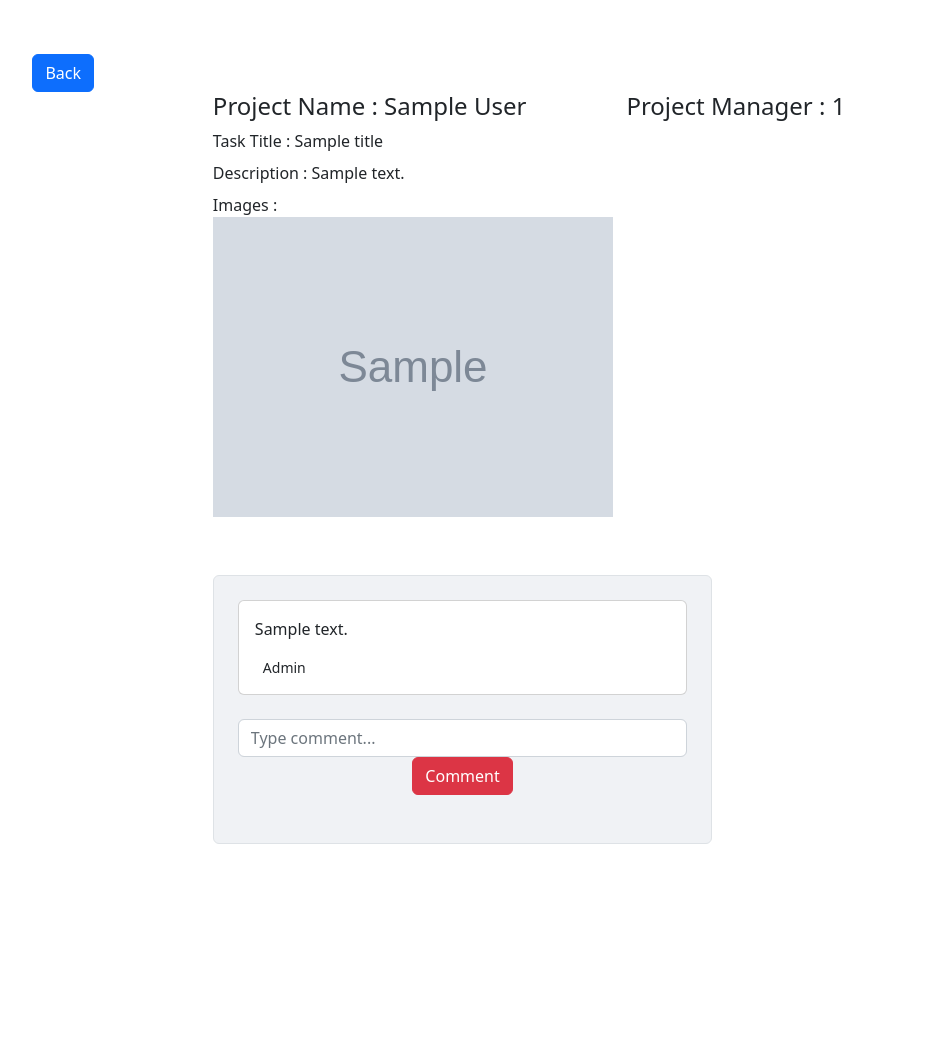
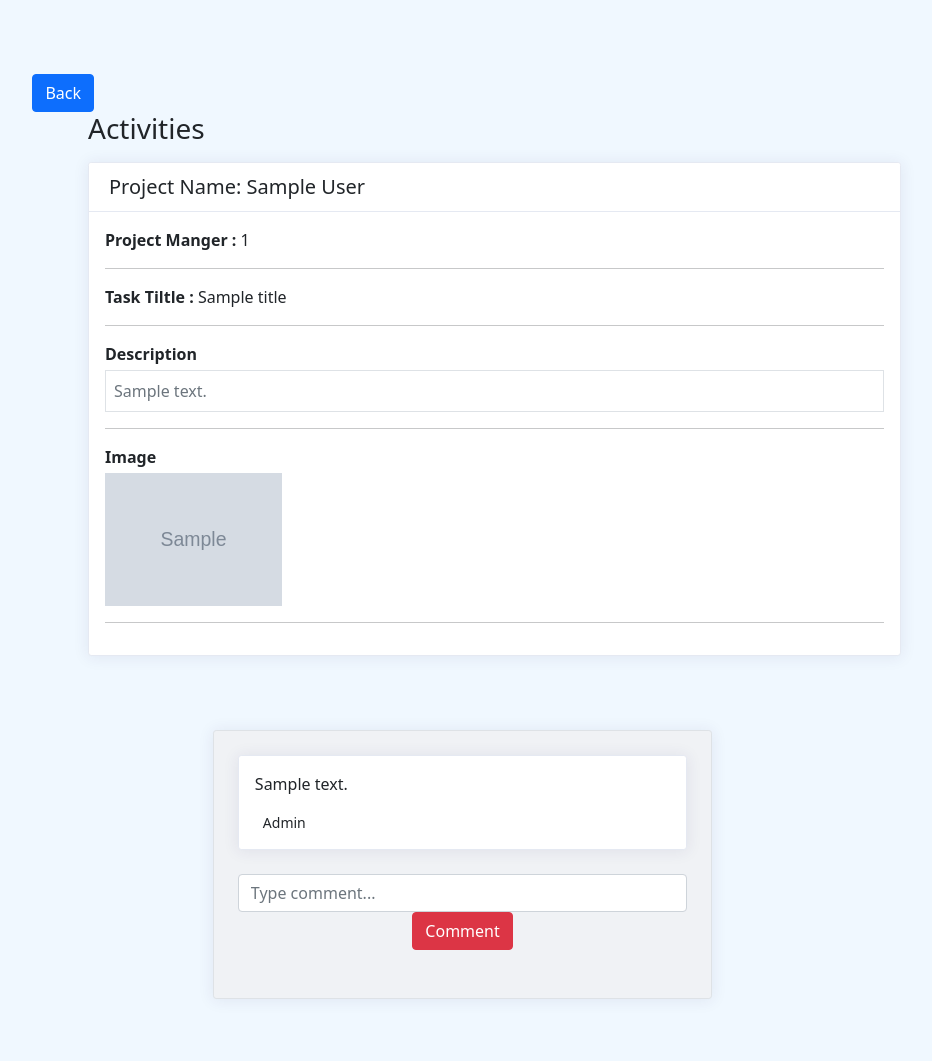
Before and after one commit to muhammedrahees360/Task-Managment-system, a PHP site: page /tms/viewtaskdetail.php?id=1 in a window 1280 px wide. Shown: the part 56-1117 px from the top of the page, without its empty margins (6-938 px from the left). Before the commit the page ends 900 px from the top, so only its background shows below. Run offline with PHP 8.4, Linux system fonts and the light colour scheme; the visitor is signed in with stand-in values (Sample User, id 1); tables that the repository leaves empty or names only in its code hold one stand-in row (values such as "Sample post"); grey boxes marked "Sample" are stand-in pictures; data that the repository does not hold is empty; some libraries are stand-ins or nearby versions.

```diff
--- a/admintaskview.php
+++ b/admintaskview.php
@@ -33,7 +33,7 @@
             <dd class="col-sm-9">Priority: <?=$priority?></dd>
         </dl>
     </div>
-    <div style="border: 1px solid black;margin: 10px;padding: 10px;">
+    <div style="margin: 10px;padding: 10px;">
         <dl class="row">
             <dt class="col-sm-3">Description:</dt>
             <dd class="col-sm-9"><?= $result[0]['description']?></dd>
--- a/deletetask.php
+++ b/deletetask.php
@@ -6,9 +6,10 @@ if(isset($_POST['deletetask']))
     $task_id = $_POST['deletetask'];
     $user = new taskContr;
     $result = $user->delete($task_id);
+    $id=$_SESSION['projectidadmin'];
     if($result)
     {
-        header("Location:taskdisp.php?error=datadeleted");
+        header("Location:taskdisp.php?id=$id");
         exit(0);
     }
     else
--- a/index.php
+++ b/index.php
@@ -1,8 +1,6 @@
 <?php
 session_start();
 include 'login.inc.php';
-
-
 ?>
 <!DOCTYPE html>
 <html lang="en">
@@ -14,24 +12,20 @@ include 'login.inc.php';
     <link href="https://cdn.jsdelivr.net/npm/bootstrap@5.0.2/dist/css/bootstrap.min.css" rel="stylesheet" integrity="sha384-EVSTQN3/azprG1Anm3QDgpJLIm9Nao0Yz1ztcQTwFspd3yD65VohhpuuCOmLASjC" crossorigin="anonymous">
 </head>
 <body>
-
 <section class="vh-100 gradient-custom">
   <div class="container py-5 h-100">
     <div class="row d-flex justify-content-center align-items-center h-100">
       <div class="col-12 col-md-8 col-lg-6 col-xl-5">
         <div class="card bg-dark text-white" style="border-radius: 1rem;">
           <div class="card-body p-5 text-center">
-
             <div class="mb-md-5 mt-md-4 pb-5">
                 <form action="login.inc.php" method="POST">
                       <h2 class="fw-bold mb-2 text-uppercase">Login</h2>
                       <p class="text-white-50 mb-5">Please enter your login and password!</p>
-
                         <div class="form-outline form-white mb-4">
                             <input type="text" id="typeEmailX" name="uid" class="form-control form-control-lg"  value="<?php if(isset($_COOKIE["user_login"])) { echo $_COOKIE["user_login"]; } ?>"/>
                             <label class="form-label" for="typeEmailX">Username</label>
                         </div>
-
                         <div class="form-outline form-white mb-4">
                             <input type="password" id="typePasswordX" name="pwd" class="form-control form-control-lg" value="<?php if(isset($_COOKIE["userpassword"])) { echo $_COOKIE["userpassword"]; } ?>"/>
                             <label class="form-label" for="typePasswordX">Password</label>
--- a/newtaskview.php
+++ b/newtaskview.php
@@ -11,7 +11,7 @@
     <link href="https://cdn.jsdelivr.net/npm/bootstrap@5.0.2/dist/css/bootstrap.min.css" rel="stylesheet" integrity="sha384-EVSTQN3/azprG1Anm3QDgpJLIm9Nao0Yz1ztcQTwFspd3yD65VohhpuuCOmLASjC" crossorigin="anonymous">
 </head>
 <body style="padding:4vw">
-<a class="btn btn-primary" href="user.php?id=<?=$_SESSION['projectidadmin']?>">Back</a>
+<a class="btn btn-primary" href="taskdisp.php?id=<?=$_SESSION['projectidadmin']?>">Back</a>
     <h2><center>New Task</center></h2><hr>
 <form class="row g-3" method="POST" action="addfile.php" enctype="multipart/form-data">
   <div class="col-md-6">
@@ -26,9 +26,11 @@
       <label for="inputPassword4" class="form-label">Due Date</label>
       <input type="date" class="form-control" required id="inputPassword4" name="enddate">
   </div>
-  <div class="col-md-4">
+
+    <div class="col-md-4">
          <label for="inputState" class="form-label">Choose you Priority</label>
             <select name="priority" id="inputState" class="form-select">
+
                 <option value="1">Critical</option>
                 <option value="2">Important</option>
                 <option value="3">Normal</option>
--- a/usermodel.php
+++ b/usermodel.php
@@ -9,12 +9,12 @@ if(isset($_POST['deletetask']))
     $result = $user->delete($task_id);
     if($result)
     {
-        header("Location:taskdisp.php?error=datadeleted");
+        header("Location:user.php?error=datadeleted");
         exit(0);
     }
     else
     {
-        header("Location:taskdisp.php?error=somethingwrong!");
+        header("Location:user.php?error=somethingwrong!");
         exit(0);
     }
 }
--- a/viewtaskdetail.php
+++ b/viewtaskdetail.php
@@ -14,30 +14,110 @@
     <meta http-equiv="X-UA-Compatible" content="IE=edge">
     <meta name="viewport" content="width=device-width, initial-scale=1.0">
     <title>Document</title>
+    <link href="https://cdn.jsdelivr.net/npm/bootstrap@5.0.2/dist/css/bootstrap.min.css" rel="stylesheet" integrity="sha384-EVSTQN3/azprG1Anm3QDgpJLIm9Nao0Yz1ztcQTwFspd3yD65VohhpuuCOmLASjC" crossorigin="anonymous">
+    <style>
+            body{
+        margin-top:20px;
+        background:#F0F8FF;
+        }
+        .card {
+            margin-bottom: 1.5rem;
+            box-shadow: 0 1px 15px 1px rgba(52,40,104,.08);
+        }
+        .card {
+            position: relative;
+            display: -ms-flexbox;
+            display: flex;
+            -ms-flex-direction: column;
+            flex-direction: column;
+            min-width: 0;
+            word-wrap: break-word;
+            background-color: #fff;
+            background-clip: border-box;
+            border: 1px solid #e5e9f2;
+            border-radius: .2rem;
+        }
+        .card-header:first-child {
+            border-radius: calc(.2rem - 1px) calc(.2rem - 1px) 0 0;
+        }
+
+        .card-header {
+            border-bottom-width: 1px;
+        }
+        .card-header {
+            padding: .75rem 1.25rem;
+            margin-bottom: 0;
+            color: inherit;
+            background-color: #fff;
+            border-bottom: 1px solid #e5e9f2;
+        }
+
+
+
+
+        </style>
+
 </head>
 <body style="padding: 3vw;">
     <a  class="btn btn-primary" href="user.php">Back</a>
-    <!-- <div style="margin: 10px;"> -->
-        <div  style="padding-left:15%;display:flex;width:100%;">
-            <h4 style="width:fit-content;padding:0">Project Name   :  <?=$_SESSION['projectname']?></h4>
-            <br>
-            <h4 style="width:fit-content;padding:0;margin-left:100px;">Project Manager  : <?= $_SESSION['projectmanager']?></h4>
+
+
+
+        <div class="container">
+    <h1 class="h3 mb-3">Activities</h1>
+    <div class="row">
+        <div class="col-md-8 col-xl-9">
+            <div class="card">
+                <div class="card-header">
+                    <h5 class="card-title mb-0">Project Name: <?=$_SESSION['projectname']?></h5>
+                </div>
+                <div class="card-body h-100">
+                    <div class="media">
+                        <div class="media-body">
+                            <strong>Project Manger : </strong> <?= $_SESSION['projectmanager']?>
                         </div>
                     </div>
+                    <hr>
                     <?php
+
   if(isset($_GET['id']))
   {
+
       $id=$_GET['id'];
       $gettask = new userfunction;
 
       $taskresult =$gettask->gettask($id);
       $_SESSION['taskid']=$_GET['id'];
 ?>
-           <div style="width:fit-content;padding-left:15%">
-                    <dd > Task Title  :  <?=$taskresult[0]['task_title'] ?></dd>
-                    <dd >Description  : <?= $taskresult[0]['description']?></dd>
 
-                    <dd >Images  :
+                    <div class="media">
+
+                        <div class="media-body">
+
+                            <strong>Task Tiltle :  </strong> <?=$taskresult[0]['task_title'] ?>
+                            <br>
+
+
+                        </div>
+                    </div>
+
+                    <hr>
+                    <div class="media">
+
+                        <div class="media-body">
+
+                            <strong>Description</strong>
+                            <br>
+                            <div class="media-body">
+                                <div class="border text-sm text-muted p-2 mt-1">
+                                <?= $taskresult[0]['description']?>
+                                </div>
+                            </div>
+
+                        </div>
+                    </div>
+
+                    <hr>
                     <?php
                             $getimage = new userfunction;
                             $resultimage = $getimage->getimage($id);
@@ -47,19 +127,30 @@
                                 for($i =0;$i<$num;$i++)
                                 {
                         ?>
-                        <div class="row" ">
-                            <div class="column" style="display: table;clear: both;">
-                                <img src="Uploads/<?= $resultimage[$i]['image_url']?>"  alt="...">
+                    <div class="media">
+
+                        <div class="media-body">
+
+                            <strong>Image</strong>
+                            <br>
+
+
+                            <div class="row no-gutters mt-1">
+                                <div class="col-6 col-md-4 col-lg-4 col-xl-3" >
+                                    <img src="Uploads/<?= $resultimage[$i]['image_url']?>" class="img-fluid pr-2" alt="Unsplash">
+                                </div>
+
+                            </div>
+
+
                         </div>
                     </div>
                     <?php
                             }
                         }
                         ?>
-                    </dd>
 
-                    </dl>
-            </div>
+                    <hr>
                     <?php
         }
         else{
@@ -72,7 +163,19 @@
                 ";
             }
     ?>
+
                 </div>
+            </div>
+        </div>
+    </div>
+    </div>
+
+
+
+
+
+
+
 
         <div class="row d-flex " style="display:flex;padding-left: 15%;" >
             <div class="col-md-8 col-lg-6">
```
Also changed, not shown: user.php (+1 -6 lines), Uploads/IMG-633a62b92098f9.70847808.jpg (added), login-contr.classes.php (indentation only). Lines whose indentation alone changed are shown as unchanged.
